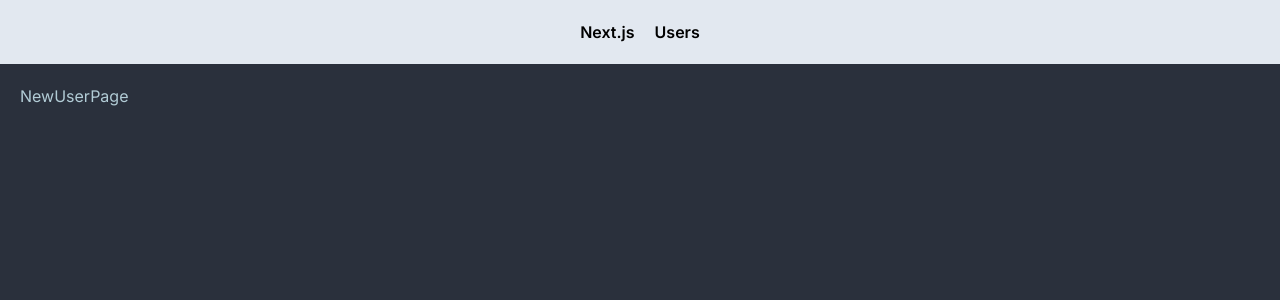
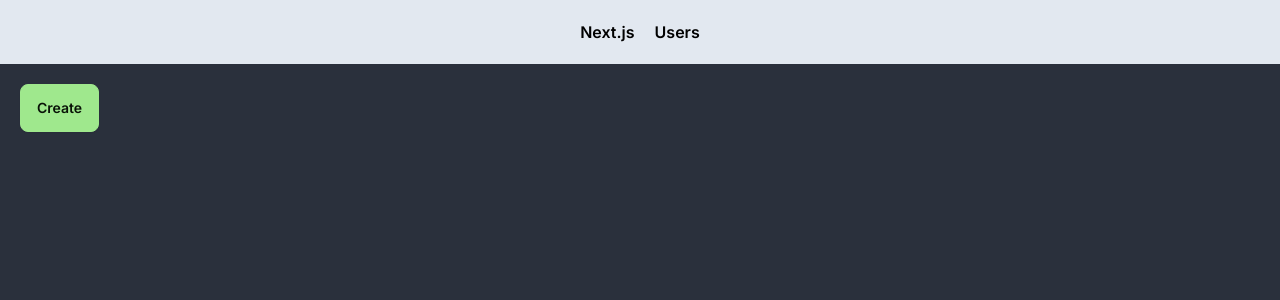
Before and after one commit to DArlegui/Next.js-Notes, a Next.js app: page /users/new in a window 1280 px wide. Shown: the top 300 px of the page. Built offline with nearby package versions, Linux system fonts and the light colour scheme.

Commit message:
programmatic navigation

```diff
--- a/app/users/new/page.tsx
+++ b/app/users/new/page.tsx
@@ -1,5 +1,11 @@
-import React from 'react';
-const page = () => {
-  return <div>NewUserPage</div>;
+'use client';
+import { useRouter } from 'next/navigation';
+const NewUserPage = () => {
+  const router = useRouter();
+  return (
+    <button className="btn btn-primary" onClick={() => router.push('/users')}>
+      Create
+    </button>
+  );
 };
-export default page;
+export default NewUserPage;
--- a/app/users/page.tsx
+++ b/app/users/page.tsx
@@ -1,3 +1,4 @@
+import Link from 'next/link';
 import UserTable from './UserTable';
 
 interface Props {
@@ -8,6 +9,9 @@
   return (
     <>
       <h1>Users</h1>
+      <Link href="/users/new" className="btn btn-primary">
+        New User
+      </Link>
       <UserTable sortOrder={sortOrder} />
     </>
   );
--- a/package.json
+++ b/package.json
@@ -10,7 +10,7 @@
   },
   "dependencies": {
     "fast-sort": "^3.4.0",
-    "next": "14.0.4",
+    "next": "^14.0.4",
     "react": "^18",
     "react-dom": "^18"
   },
```
Also changed, not shown: 1 other file (tests, documents, lock files or other folders).
